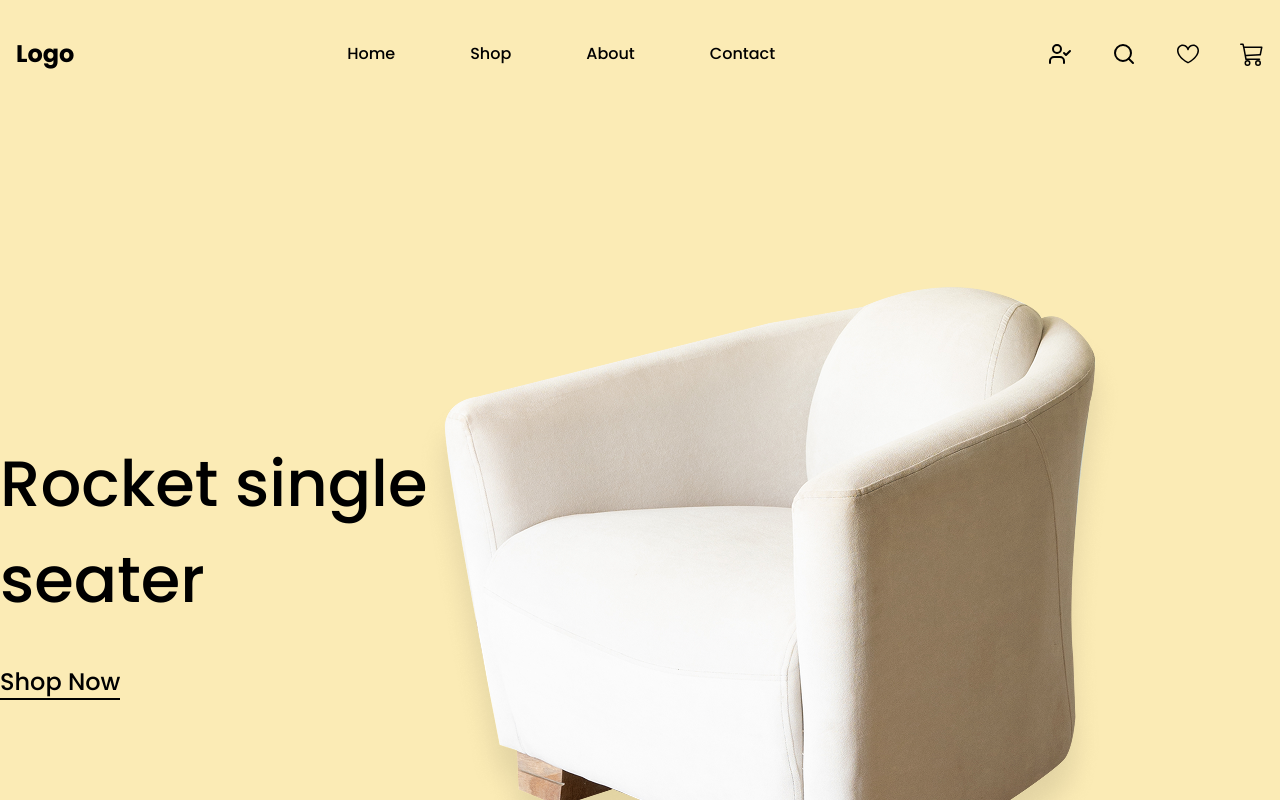
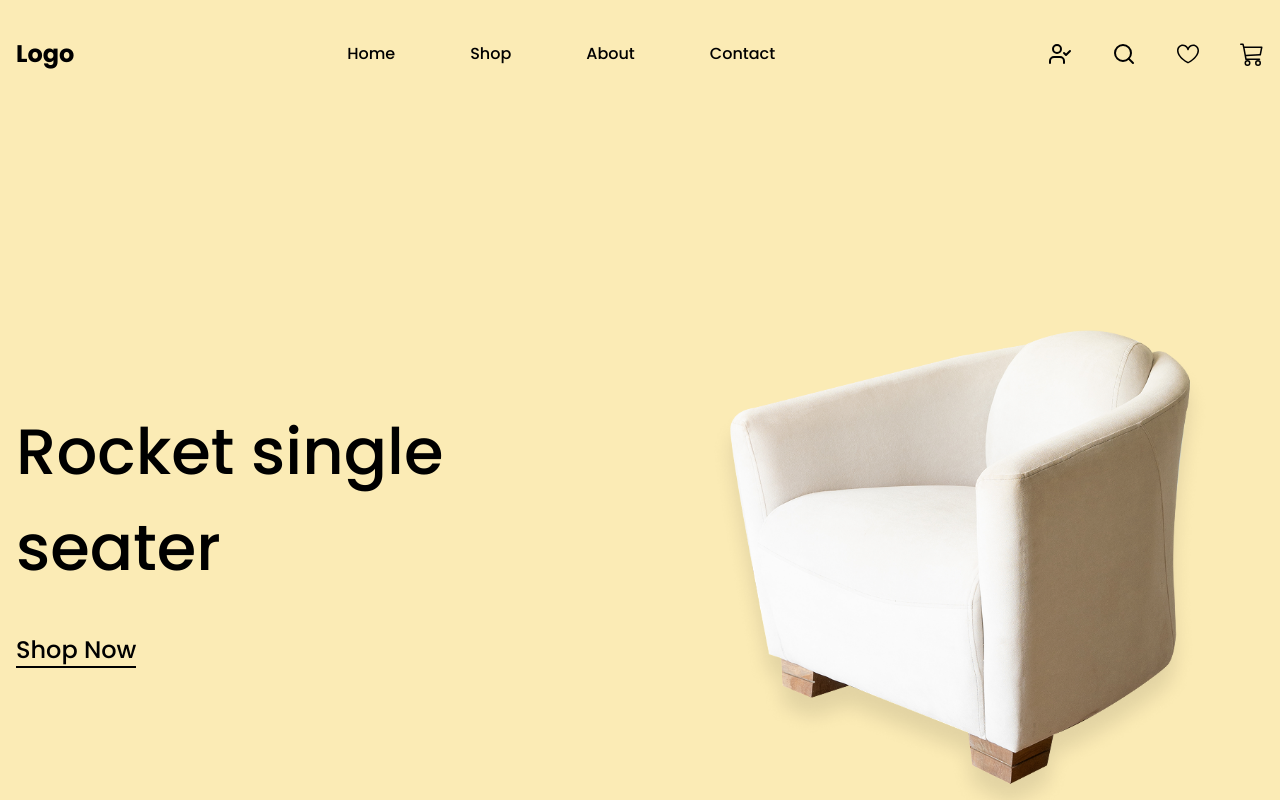
Before and after one commit to Rakib-Hassan-web/furniture-e-commarche-project-with-react, a React (Vite) app: page / in a window 1280 px wide. Shown: the top 800 px of the page. Built offline with nearby package versions, Linux system fonts and the light colour scheme; no server answers.

Commit message:
responcive

```diff
--- a/src/Components/Banner.jsx
+++ b/src/Components/Banner.jsx
@@ -3,27 +3,32 @@ import { Link } from 'react-router'
 import image from '../assets/images/banner img.png'
 
 const Banner = () => {
-return (
-<>
+  return (
+    <section id='banner' className='bg-[#FBEBB5] relative py-[120px] sm:py-[150px] md:py-[296px]'>
+      <div className="container mx-auto px-4 flex flex-col-reverse sm:flex-col md:flex-row items-center md:items-start justify-between">
 
-    <section id='banner' className='pt-[328px] pb-[296px] bg-[#FBEBB5] relative'>
+        {/* Text */}
+        <div className='w-full md:w-1/2 text-center md:text-left'>
+          <h2 className='text-[32px] sm:text-[48px] md:text-[64px] font-medium font-main text-black mb-4 sm:mb-6 md:mb-9'>
+            Rocket single seater
+          </h2>
+          <Link to={'/Shop'} className='text-[18px] sm:text-[20px] md:text-[24px] font-medium font-main text-black border-b-2'>
+            Shop Now
+          </Link>
+        </div>
 
-        <div className="container">
+        {/* Image */}
+        <div className='w-full md:w-1/2 flex justify-center md:justify-end mb-6 md:mb-0 relative xl:relative xl:-top-[200px]'>
+          <img
+            src={image}
+            alt="BannerImg"
+            className='w-[300px] sm:w-[300px] md:w-[700px] h-auto'
+          />
+        </div>
 
-            <div className=' absolute top-0 right-20'><img src={image} alt="BannerImg" /></div>
-            <div className=' relative'>
-                <h2 className='text-[64px] font-medium font-main text-black w-[440px]  mb-9'>Rocket single seater</h2>
-
-                <Link to={'/Shop'} className='text-[24px] font-medium font-main text-black border-b-2 '>Shop Now</Link>
-            </div>
-        </div>
+      </div>
     </section>
-
-
-
-
-</>
-)
+  )
 }
 
 export default Banner
```
